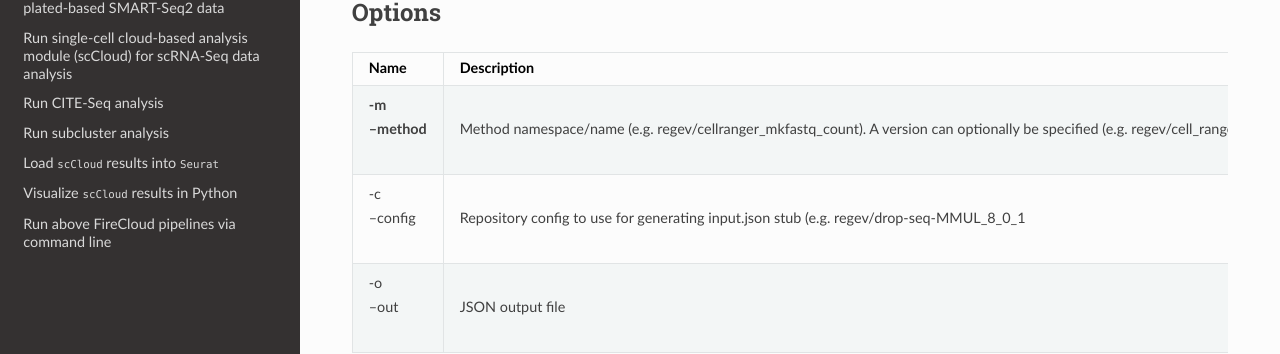
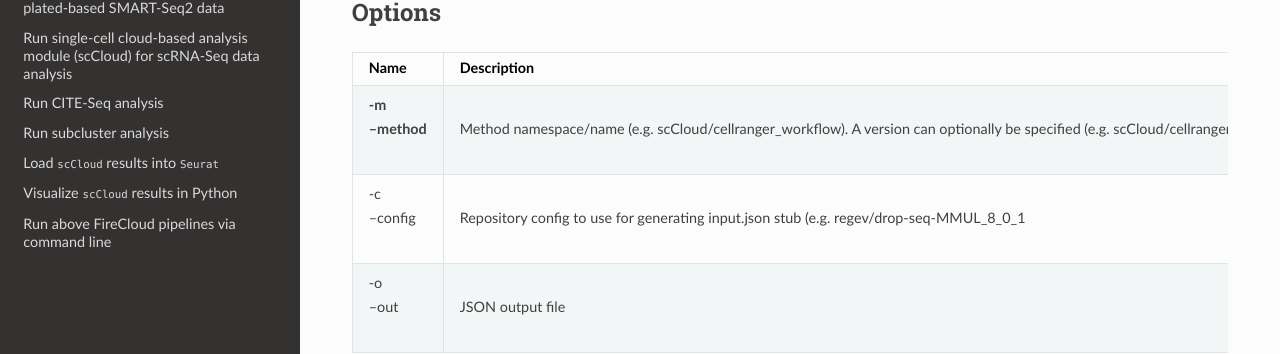
Before and after one commit to lilab-bcb/cumulus, a Sphinx documentation site: the page built from docs/kco_tool_doc.rst, in a window 1280 px wide and 900 px high, scrolled down 1428 px. Shown: the part 302-656 px from the top of the window. Built offline with Sphinx 7.4.7 and the Read the Docs theme 2.0.0, drawn with Linux system fonts in a browser that asks for light colours.

Commit message:
Updated example to use scCloud namespace

```diff
--- a/docs/kco_tool_doc.rst
+++ b/docs/kco_tool_doc.rst
@@ -99,7 +99,7 @@ Options
 
 	* - | **-m**
 	    | **--method**
-	  - Method namespace/name (e.g. regev/cellranger_mkfastq_count). A version can optionally be specified (e.g. regev/cell_ranger_mkfastq_count/4), otherwise the latest version of the method is used.
+	  - Method namespace/name (e.g. scCloud/cellranger_workflow). A version can optionally be specified (e.g. scCloud/cellranger_workflow/4), otherwise the latest version of the method is used.
 	* - | -c
 	    | --config
 	  - Repository config to use for generating input.json stub (e.g. regev/drop-seq-MMUL_8_0_1
```
